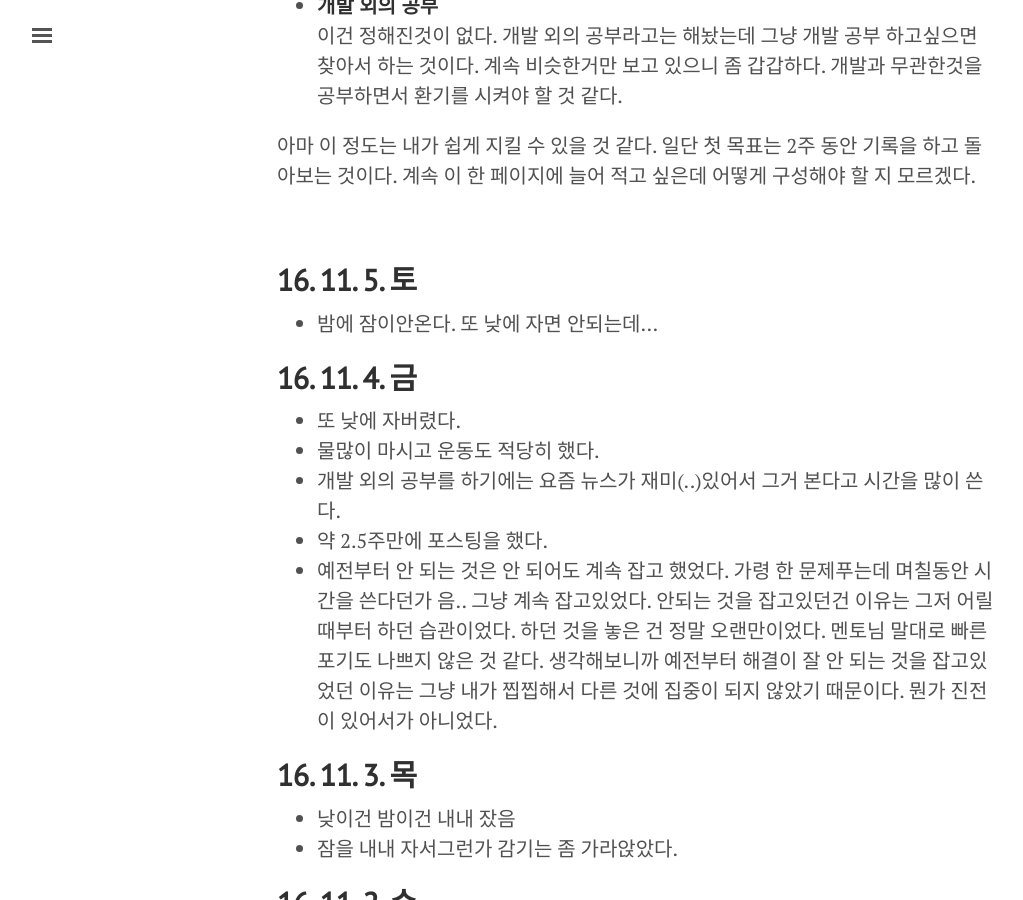
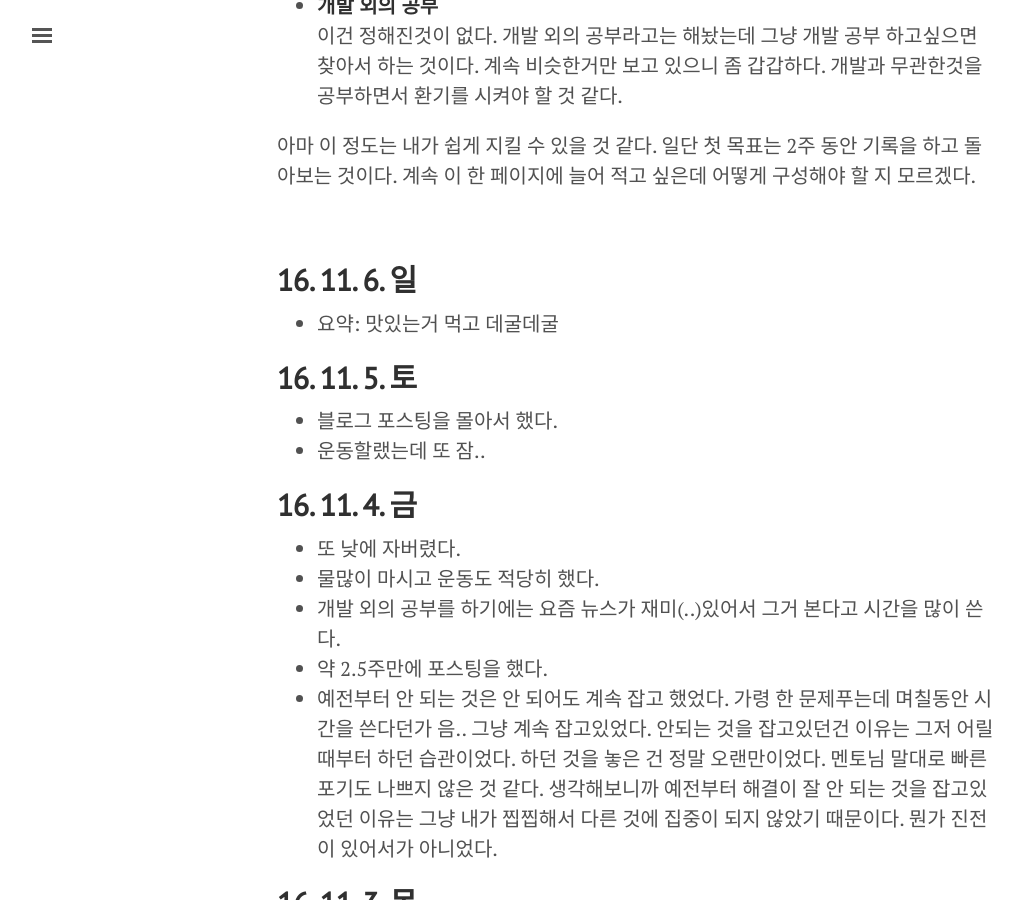
Before and after one commit to hyesun03/hyesun03.github.io, a Jekyll site: the page built from daily_check.md, in a window 1280 px wide and 900 px high, scrolled down 1191 px. Shown: the whole window, without its empty margins (3-1026 px from the left). Built offline with Jekyll 4.4.1, drawn with Linux system fonts in a browser that asks for light colours; comment, search, counter and statistics services are not loaded.

Commit message:
daily check

```diff
--- a/daily_check.md
+++ b/daily_check.md
@@ -35,8 +35,12 @@ title: Daily Check
 
 <br/>
 
+## **16. 11. 6. 일**
+* 요약: 맛있는거 먹고 데굴데굴
+
 ## **16. 11. 5. 토**
-* 밤에 잠이안온다. 또 낮에 자면 안되는데...
+* 블로그 포스팅을 몰아서 했다.
+* 운동할랬는데 또 잠..
 
 ##  **16. 11. 4. 금**
 * 또 낮에 자버렸다.
```
